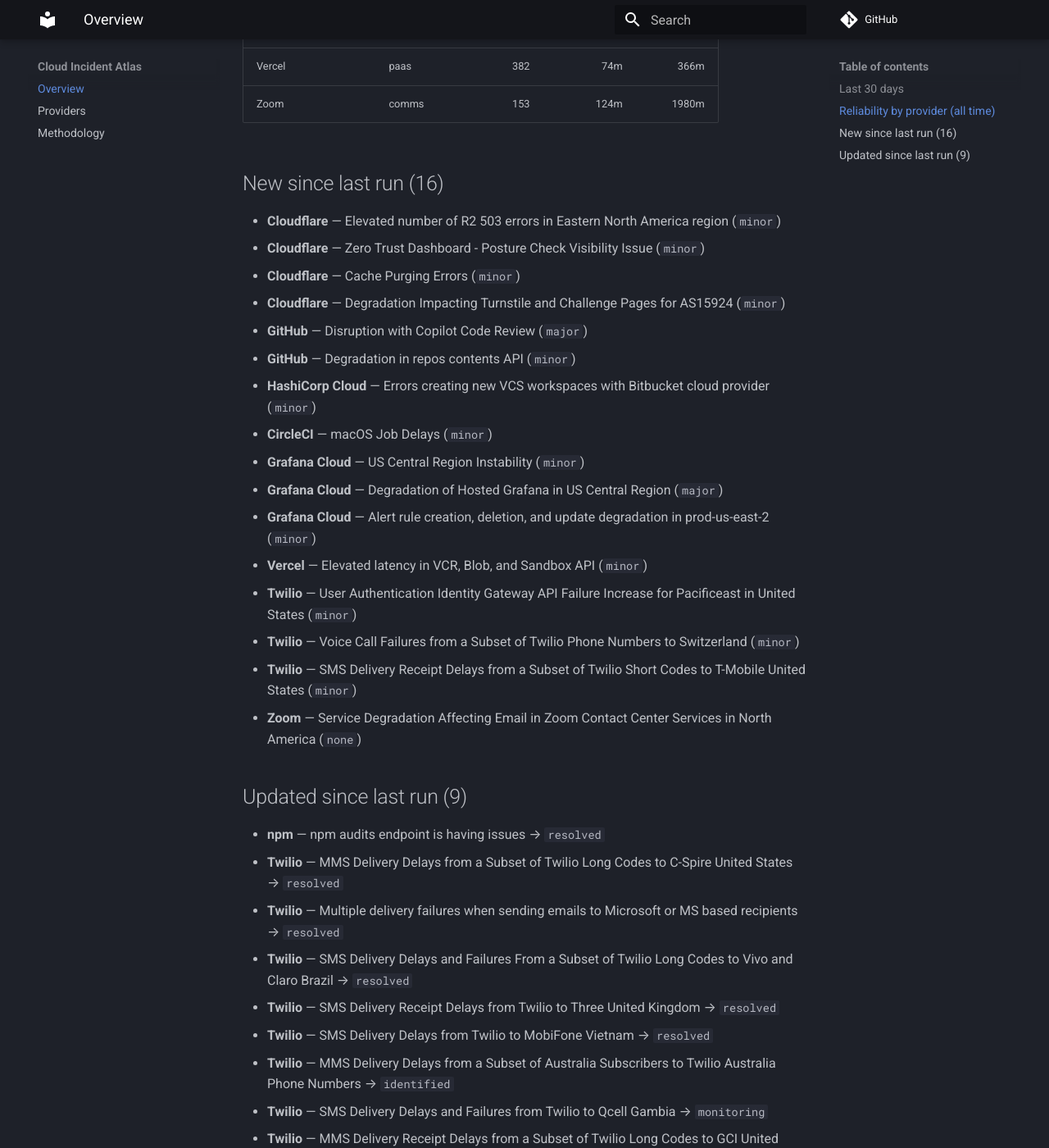
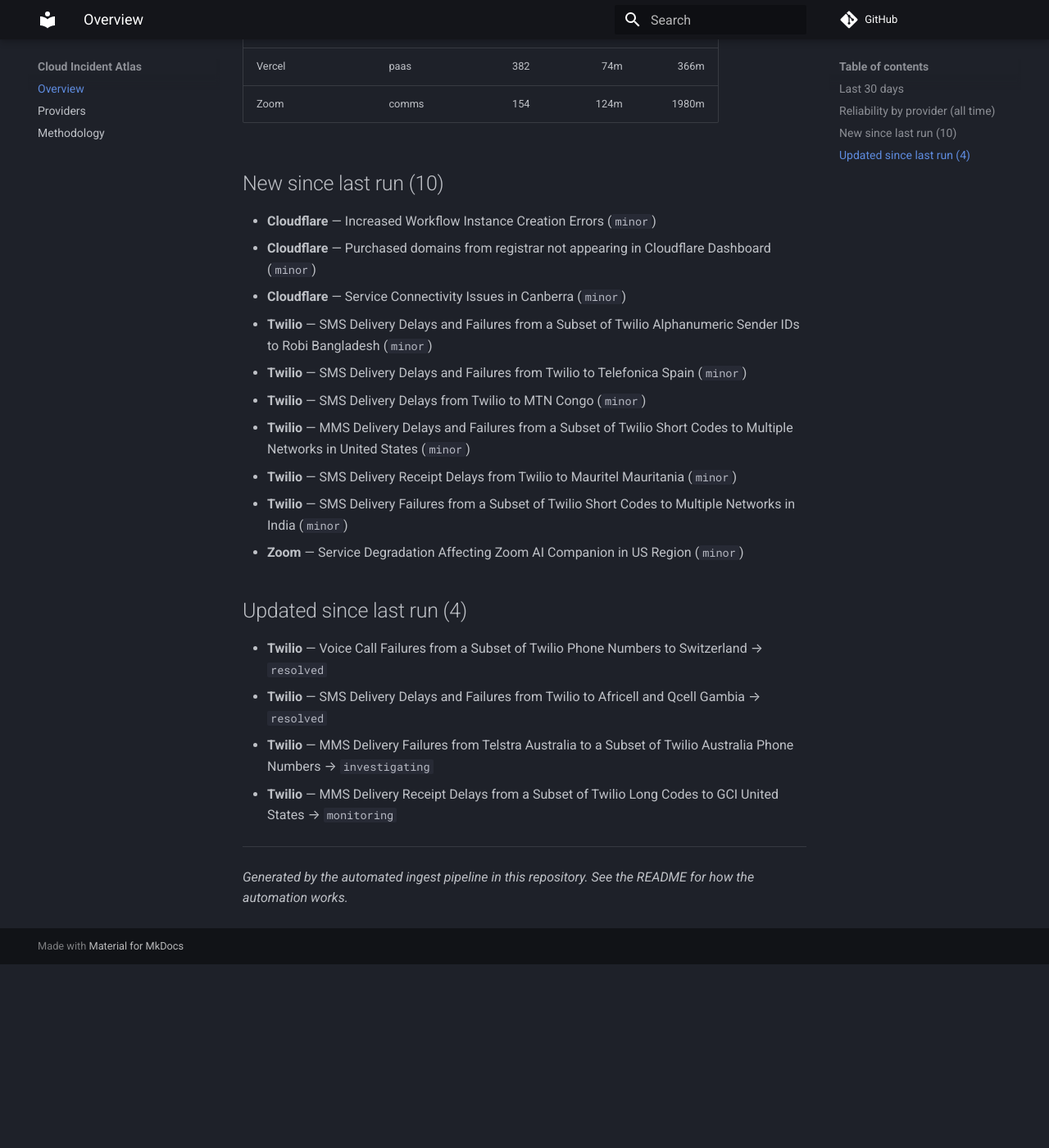
Before and after one commit to ayushgupta07xx/cloud-incident-atlas, an MkDocs documentation site: the page built from docs/index.md, in a window 1280 px wide and 1400 px high, scrolled down 1434 px. Shown: the whole window at 82% size. Built offline with MkDocs 1.6.1 and Material for MkDocs 9.7.7, drawn with Linux system fonts in a browser that asks for light colours; comment, search, counter and statistics services are not loaded; after the commit the page ends 2610 px from its top, so only the background shows below that; some of the changed text lies outside the part shown.

Commit message:
docs: refresh digest and charts
Regenerated from the corpus by the ingest pipeline.

Run: https://github.com/ayushgupta07xx/cloud-incident-atlas/actions/runs/34106093913

Co-authored-by: github-actions[bot] <41898282+github-actions[bot]@users.noreply.github.com>

```diff
--- a/docs/index.md
+++ b/docs/index.md
@@ -32,40 +32,29 @@
 | Sentry | observability | 337 | 89m | 365m |
 | Snowflake | data | 197 | 121m | 595m |
 | Supabase | paas | 395 | 158m | 922m |
-| Twilio | comms | 10888 | 270m | 1085m |
+| Twilio | comms | 10894 | 270m | 1087m |
 | Vercel | paas | 382 | 74m | 366m |
-| Zoom | comms | 153 | 124m | 1980m |
+| Zoom | comms | 154 | 124m | 1980m |
 
-## New since last run (16)
+## New since last run (10)
 
-- **Cloudflare** — Elevated number of R2 503 errors in Eastern North America region (`minor`)
-- **Cloudflare** — Zero Trust Dashboard - Posture Check Visibility Issue (`minor`)
-- **Cloudflare** — Cache Purging Errors (`minor`)
-- **Cloudflare** — Degradation Impacting Turnstile and Challenge Pages for AS15924 (`minor`)
-- **GitHub** — Disruption with Copilot Code Review (`major`)
-- **GitHub** — Degradation in repos contents API (`minor`)
-- **HashiCorp Cloud** — Errors creating new VCS workspaces with Bitbucket cloud provider (`minor`)
-- **CircleCI** — macOS Job Delays (`minor`)
-- **Grafana Cloud** — US Central Region Instability (`minor`)
-- **Grafana Cloud** — Degradation of Hosted Grafana in US Central Region (`major`)
-- **Grafana Cloud** — Alert rule creation, deletion, and update degradation in prod-us-east-2 (`minor`)
-- **Vercel** — Elevated latency in VCR, Blob, and Sandbox API (`minor`)
-- **Twilio** — User Authentication Identity Gateway API Failure Increase for Pacificeast in United States (`minor`)
-- **Twilio** — Voice Call Failures from a Subset of Twilio Phone Numbers to Switzerland (`minor`)
-- **Twilio** — SMS Delivery Receipt Delays from a Subset of Twilio Short Codes to T-Mobile United States (`minor`)
-- **Zoom** — Service Degradation Affecting Email in Zoom Contact Center Services in North America (`none`)
+- **Cloudflare** — Increased Workflow Instance Creation Errors (`minor`)
+- **Cloudflare** — Purchased domains from registrar not appearing in Cloudflare Dashboard (`minor`)
+- **Cloudflare** — Service Connectivity Issues in Canberra (`minor`)
+- **Twilio** — SMS Delivery Delays and Failures from a Subset of Twilio Alphanumeric Sender IDs to Robi Bangladesh (`minor`)
+- **Twilio** — SMS Delivery Delays and Failures from Twilio to Telefonica Spain (`minor`)
+- **Twilio** — SMS Delivery Delays from Twilio to MTN Congo (`minor`)
+- **Twilio** — MMS Delivery Delays and Failures from a Subset of Twilio Short Codes to Multiple Networks in United States (`minor`)
+- **Twilio** — SMS Delivery Receipt Delays from Twilio to Mauritel Mauritania (`minor`)
+- **Twilio** — SMS Delivery Failures from a Subset of Twilio Short Codes to Multiple Networks in India (`minor`)
+- **Zoom** — Service Degradation Affecting Zoom AI Companion in US Region (`minor`)
 
-## Updated since last run (9)
+## Updated since last run (4)
 
-- **npm** — npm audits endpoint is having issues → `resolved`
-- **Twilio** — MMS Delivery Delays from a Subset of Twilio Long Codes to C-Spire United States → `resolved`
-- **Twilio** — Multiple delivery failures when sending emails to Microsoft or MS based recipients → `resolved`
-- **Twilio** — SMS Delivery Delays and Failures From a Subset of Twilio Long Codes to Vivo and Claro Brazil → `resolved`
-- **Twilio** — SMS Delivery Receipt Delays from Twilio to Three United Kingdom → `resolved`
-- **Twilio** — SMS Delivery Delays from Twilio to MobiFone Vietnam → `resolved`
-- **Twilio** — MMS Delivery Delays from a Subset of Australia Subscribers to Twilio Australia Phone Numbers → `identified`
-- **Twilio** — SMS Delivery Delays and Failures from Twilio to Qcell Gambia → `monitoring`
-- **Twilio** — MMS Delivery Receipt Delays from a Subset of Twilio Long Codes to GCI United States → `identified`
+- **Twilio** — Voice Call Failures from a Subset of Twilio Phone Numbers to Switzerland → `resolved`
+- **Twilio** — SMS Delivery Delays and Failures from Twilio to Africell and Qcell Gambia → `resolved`
+- **Twilio** — MMS Delivery Failures from Telstra Australia to a Subset of Twilio Australia Phone Numbers → `investigating`
+- **Twilio** — MMS Delivery Receipt Delays from a Subset of Twilio Long Codes to GCI United States → `monitoring`
 
 ---
 
```
Also changed, not shown: other parts of docs/index.md (+4 -4 lines), README.md (+4 -12 lines), docs/providers.md (+5 -5 lines), docs/img/timeline.svg.
